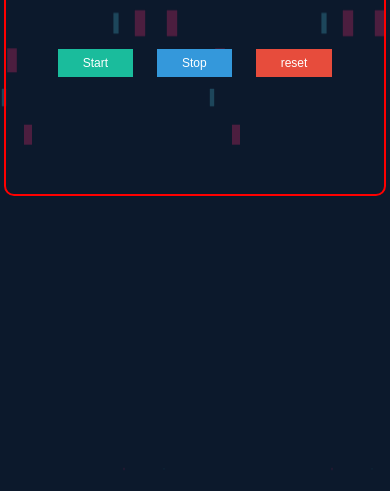
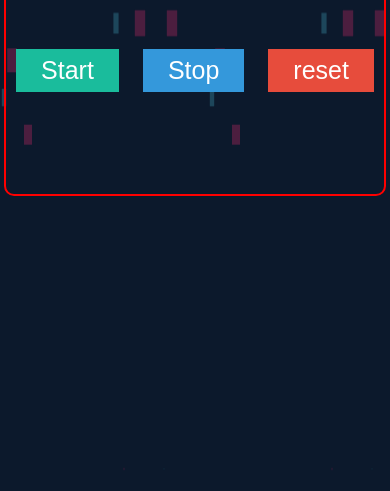
Before and after one commit to Suraj-jha7/Stopwatch, a plain HTML site: page index.html in a window 390 px wide. Shown: the part 353-844 px from the top of the page. Drawn offline with Linux system fonts and the light colour scheme.

Commit message:
Update style.css

```diff
--- a/style.css
+++ b/style.css
@@ -228,4 +228,8 @@ h1{
    h1{
         font-size: 3.2rem;
     }
+    .btn{
+        font-size: 25px;
+    }
+
   }
```
